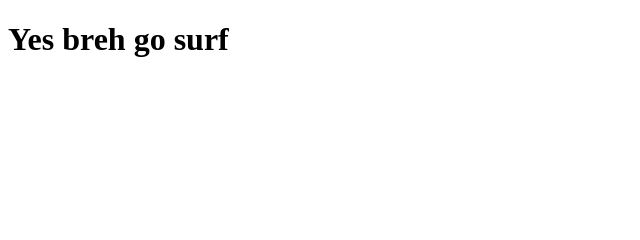
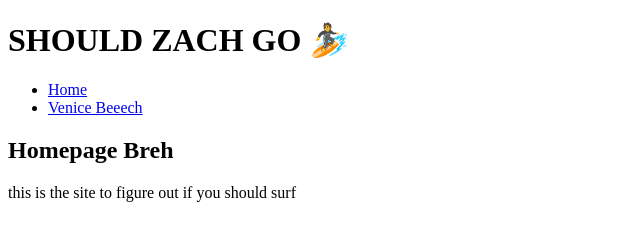
Before and after one commit to ZacharyBaker/shouldZachGoSurf, a React app: page / in a window 1280 px wide. Shown: the whole page, without its empty margins (0-640 px from the left). Built offline with nearby package versions, Linux system fonts and the light colour scheme.

Commit message:
separate components

```diff
--- a/src/components/App.js
+++ b/src/components/App.js
@@ -4,23 +4,25 @@ import {
   Route,
   Link,
 } from 'react-router-dom';
-
+import Venice from './venice/venice'
+import Home from './home/home'
 import '../assets/stylesheets/base.scss';
-
-const Home = () => (
-  <h1>Yes breh go surf</h1>
-)
-
-const Bad = () => (
-  <h1>Dont do it. its bad</h1>
-)
 
 const App = (props) => {
   return (
     <Router>
       <div className="appWrapper">
-        <Route path='/' component={Home} />
-        <Route path='/bad' component={Bad} />
+        <h1>SHOULD ZACH GO 🏄</h1>
+        <ul>
+          <li>
+            <Link to='/'>Home</Link>
+          </li>
+          <li>
+            <Link to='/venice'>Venice Beeech</Link>
+          </li>
+        </ul>
+        <Route exact path='/' component={Home} />
+        <Route path='/venice' component={Venice} />
       </div>
     </Router>
   );
--- /dev/null
+++ b/src/components/home/home.js
@@ -0,0 +1,17 @@
+import React from 'react';
+import {
+  BrowserRouter as Router,
+  Route,
+  Link,
+} from 'react-router-dom';
+
+const Home = (props) => {
+  return (
+    <div>
+      <h2>Homepage Breh</h2>
+      <p>this is the site to figure out if you should surf</p>
+    </div>
+  );
+};
+
+export default Home;
--- /dev/null
+++ b/src/components/venice/venice.js
@@ -0,0 +1,17 @@
+import React from 'react';
+// import {
+//   BrowserRouter as Router,
+//   Route,
+//   Link,
+// } from 'react-router-dom';
+
+export default class Venice extends React.Component {
+  render() {
+    return (
+      <div>
+        <h2>Venice Beach</h2>
+        <p>oh yeah definitely go here</p>
+      </div>
+    )
+  }
+};
```
Also changed, not shown: dist/index.html, 1 other file.
